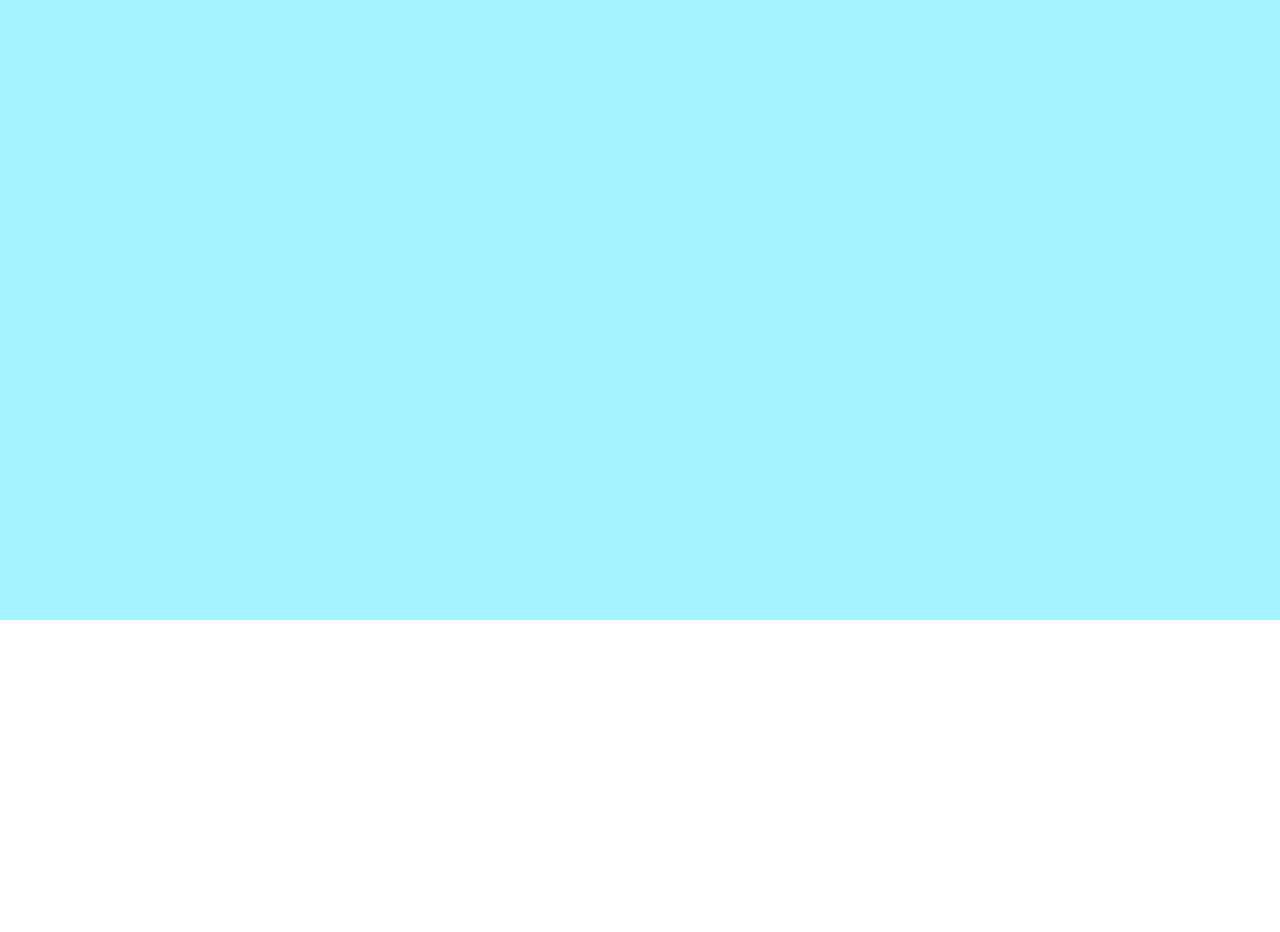
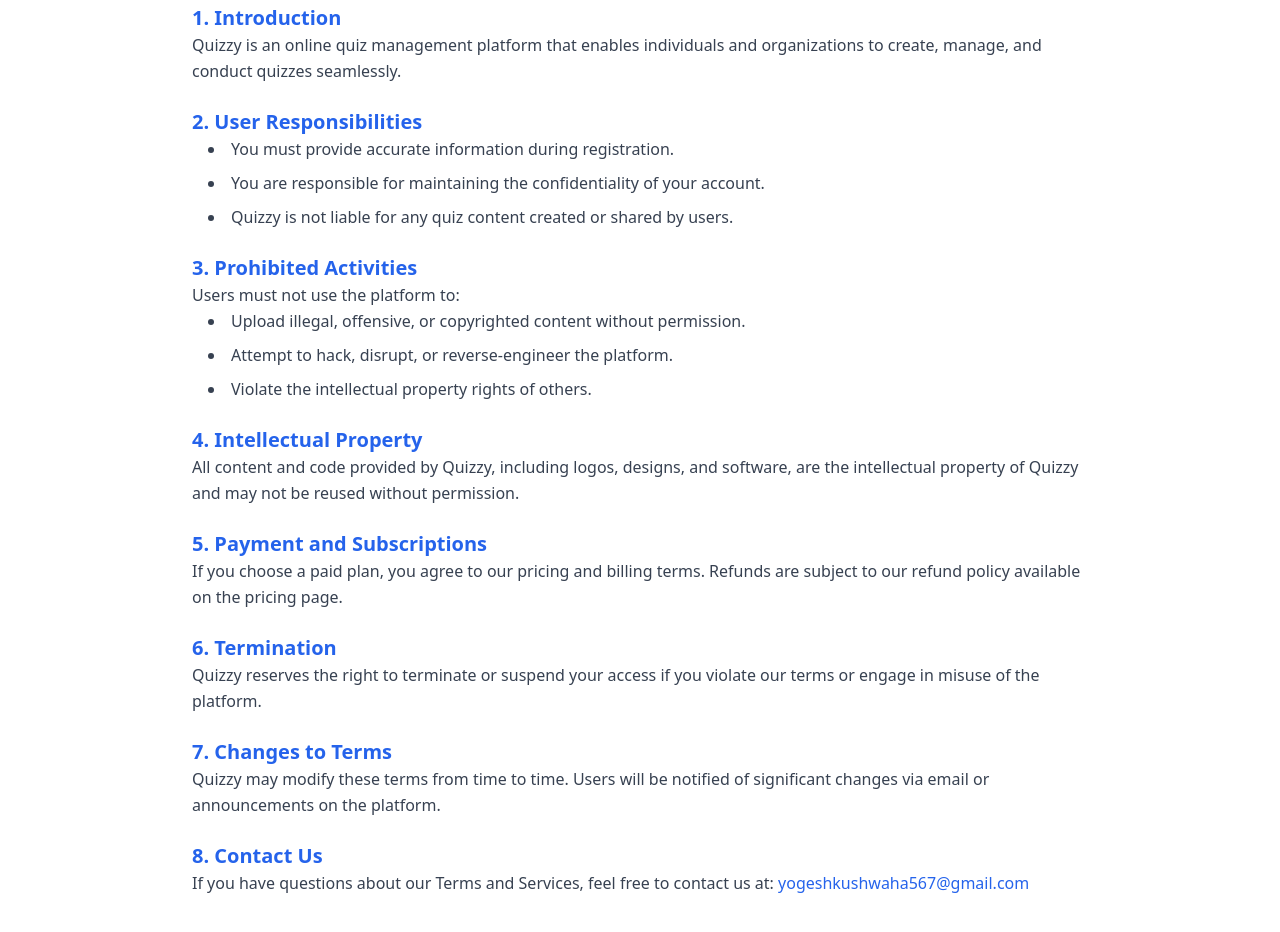
Before and after one commit to Yogi1305/Quizzy, a React (Vite) app in the folder frontend/: page /terms in a window 1280 px wide. Before the commit this address had no page. Shown: the part 180-1112 px from the top of the page. Before the commit the page ends 800 px from the top, so only its background shows below. Built offline with nearby package versions, Linux system fonts and the light colour scheme.

Commit message:
adding pages like profile ,terms etc

```diff
--- a/frontend/src/App.jsx
+++ b/frontend/src/App.jsx
@@ -14,6 +14,9 @@
 import Portfolio from "./component/Portfolio";
 import PricingPage from "./component/PricingPage";
 import PrivacyPage from "./component/PrivacyPage";
+import Profile from "./component/Profile";
+import TermsPage from "./component/TermsPage";
+import ContactUs from "./component/ContactUs";
 
 
 const router=createBrowserRouter([
@@ -53,6 +56,14 @@
   },{
     path:"/privacy",
     element:<PrivacyPage/>
+  },{
+    path:"/profile",
+    element:<Profile/>
+  },{
+    path:"terms",
+    element:<TermsPage/>
+  },{path:"contactus",
+    element:<ContactUs/>
   }
 ]);
 
--- /dev/null
+++ b/frontend/src/component/ContactUs.jsx
@@ -0,0 +1,53 @@
+import React from 'react';
+import { Mail, Phone, Linkedin } from 'lucide-react';
+
+const ContactUs = () => {
+  return (
+    <div className="min-h-screen bg-gradient-to-br from-blue-50 to-purple-100 py-12 px-6 md:px-20 lg:px-40">
+      <div className="max-w-3xl mx-auto bg-white p-8 rounded-2xl shadow-lg">
+        <h1 className="text-4xl font-bold text-blue-700 mb-4">Contact Us</h1>
+        <p className="text-gray-600 mb-8">
+          We'd love to hear from you! Whether you have a question, suggestion, or need support with Quizzy — feel free to reach out.
+        </p>
+
+        <div className="space-y-6">
+          {/* Phone */}
+          <div className="flex items-center gap-4">
+            <Phone className="text-blue-600" size={24} />
+            <div>
+              <p className="text-lg font-medium text-gray-800">Phone</p>
+              <p className="text-gray-600">+91 81157 10121</p>
+            </div>
+          </div>
+
+          {/* Email */}
+          <div className="flex items-center gap-4">
+            <Mail className="text-blue-600" size={24} />
+            <div>
+              <p className="text-lg font-medium text-gray-800">Email</p>
+              <p className="text-gray-600">yogeshkushwaha567@gmail.com</p>
+            </div>
+          </div>
+
+          {/* LinkedIn */}
+          <div className="flex items-center gap-4">
+            <Linkedin className="text-blue-600" size={24} />
+            <div>
+              <p className="text-lg font-medium text-gray-800">LinkedIn</p>
+              <a
+                href="https://www.linkedin.com/in/yogesh-kushwaha-aa5557183"
+                target="_blank"
+                rel="noopener noreferrer"
+                className="text-blue-500 hover:underline"
+              >
+                View Profile
+              </a>
+            </div>
+          </div>
+        </div>
+      </div>
+    </div>
+  );
+};
+
+export default ContactUs;
--- a/frontend/src/component/Home.jsx
+++ b/frontend/src/component/Home.jsx
@@ -46,6 +46,7 @@
       await axios.get(`${Baseurl}/logout`, {
         withCredentials: true
       });
+      localStorage.removeItem("userId1");
       setIsLoggedIn(false);
       setUserName('');
       setShowDropdown(false);
@@ -143,8 +144,8 @@
 
           <div className="flex space-x-6">
             <a href="/privacy" className="text-white/70 hover:text-white">Privacy Policy</a>
-            <a href="#" className="text-white/70 hover:text-white">Terms of Service</a>
-            <a href="/about" className="text-white/70 hover:text-white">Contact Us</a>
+            <a href="/terms" className="text-white/70 hover:text-white">Terms of Service</a>
+            <a href="/contactus" className="text-white/70 hover:text-white">Contact Us</a>
           </div>
         </div>
       </footer>
--- a/frontend/src/component/Login.jsx
+++ b/frontend/src/component/Login.jsx
@@ -44,7 +44,7 @@
         },
         withCredentials: true,
       });
-      localStorage.setItem('userId', response?.data?._id);
+      localStorage.setItem('userId1', response?.data?._id);
 
       toast.success('Login successful');
       setRedirect(true);
--- /dev/null
+++ b/frontend/src/component/Profile.jsx
@@ -0,0 +1,60 @@
+import axios from 'axios';
+import React, { useEffect, useState } from 'react';
+import { Baseurl } from '../main';
+
+const Profile = () => {
+  const [userdata, setuserdata] = useState(null);
+
+  const getuser = async () => {
+    const userId = localStorage.getItem('userId1');
+    try {
+      const response = await axios.get(`${Baseurl}/getuser/${userId}`);
+      setuserdata(response.data);
+    } catch (error) {
+      console.error('Error fetching user data:', error);
+    }
+  };
+
+  useEffect(() => {
+    getuser();
+  }, []);
+
+  if (!userdata) {
+    return (
+      <div className="h-screen flex items-center justify-center bg-gray-100 text-gray-600">
+        Loading user profile...
+      </div>
+    );
+  }
+
+  return (
+    <div className="min-h-screen bg-gradient-to-br from-blue-100 to-purple-100 flex items-center justify-center px-4">
+      <div className="bg-white shadow-xl rounded-2xl p-8 max-w-md w-full">
+        <div className="flex flex-col items-center text-center">
+          <div className="w-24 h-24 bg-gradient-to-br from-purple-400 to-blue-500 text-white text-3xl rounded-full flex items-center justify-center font-bold mb-4">
+            {userdata.fullname}
+          </div>
+          <h2 className="text-xl font-bold text-gray-800">{userdata.fullname}</h2>
+          <p className="text-gray-500 text-sm mt-1">{userdata.email}</p>
+        </div>
+
+        <div className="mt-6 border-t pt-4 space-y-3 text-sm text-gray-700">
+          <p>
+            <span className="font-semibold">Branch:</span> {userdata.branch}
+          </p>
+          <p>
+            <span className="font-semibold">Contests Given:</span> {userdata.contestgiven?.length || 0}
+          </p>
+          <p>
+            <span className="font-semibold">Status:</span>{' '}
+            <span className={`font-semibold ${userdata.isAdmin ? 'text-green-600' : 'text-blue-600'}`}>
+              {userdata.isAdmin ? 'Admin' : 'User'}
+            </span>
+          </p>
+        </div>
+      </div>
+    </div>
+  );
+};
+
+export default Profile;
--- /dev/null
+++ b/frontend/src/component/TermsPage.jsx
@@ -0,0 +1,81 @@
+import React from 'react';
+
+const TermsPage = () => {
+  return (
+    <div className="min-h-screen bg-white px-6 py-12 md:px-20 lg:px-40">
+      <div className="max-w-4xl mx-auto">
+        <h1 className="text-4xl font-bold text-blue-700 mb-4">Terms & Conditions</h1>
+        <p className="text-gray-600 mb-8">
+          Welcome to Quizzy! By accessing or using our platform, you agree to comply with and be bound by the following terms and conditions. Please read them carefully.
+        </p>
+
+        <section className="space-y-6 text-gray-700 text-base leading-relaxed">
+          <div>
+            <h2 className="text-xl font-semibold text-blue-600">1. Introduction</h2>
+            <p>
+              Quizzy is an online quiz management platform that enables individuals and organizations to create, manage, and conduct quizzes seamlessly.
+            </p>
+          </div>
+
+          <div>
+            <h2 className="text-xl font-semibold text-blue-600">2. User Responsibilities</h2>
+            <ul className="list-disc list-inside ml-4 space-y-2">
+              <li>You must provide accurate information during registration.</li>
+              <li>You are responsible for maintaining the confidentiality of your account.</li>
+              <li>Quizzy is not liable for any quiz content created or shared by users.</li>
+            </ul>
+          </div>
+
+          <div>
+            <h2 className="text-xl font-semibold text-blue-600">3. Prohibited Activities</h2>
+            <p>
+              Users must not use the platform to:
+            </p>
+            <ul className="list-disc list-inside ml-4 space-y-2">
+              <li>Upload illegal, offensive, or copyrighted content without permission.</li>
+              <li>Attempt to hack, disrupt, or reverse-engineer the platform.</li>
+              <li>Violate the intellectual property rights of others.</li>
+            </ul>
+          </div>
+
+          <div>
+            <h2 className="text-xl font-semibold text-blue-600">4. Intellectual Property</h2>
+            <p>
+              All content and code provided by Quizzy, including logos, designs, and software, are the intellectual property of Quizzy and may not be reused without permission.
+            </p>
+          </div>
+
+          <div>
+            <h2 className="text-xl font-semibold text-blue-600">5. Payment and Subscriptions</h2>
+            <p>
+              If you choose a paid plan, you agree to our pricing and billing terms. Refunds are subject to our refund policy available on the pricing page.
+            </p>
+          </div>
+
+          <div>
+            <h2 className="text-xl font-semibold text-blue-600">6. Termination</h2>
+            <p>
+              Quizzy reserves the right to terminate or suspend your access if you violate our terms or engage in misuse of the platform.
+            </p>
+          </div>
+
+          <div>
+            <h2 className="text-xl font-semibold text-blue-600">7. Changes to Terms</h2>
+            <p>
+              Quizzy may modify these terms from time to time. Users will be notified of significant changes via email or announcements on the platform.
+            </p>
+          </div>
+
+          <div>
+            <h2 className="text-xl font-semibold text-blue-600">8. Contact Us</h2>
+            <p>
+              If you have questions about our Terms and Services, feel free to contact us at: <span className="text-blue-600">yogeshkushwaha567@gmail.com</span>
+            </p>
+          </div>
+        </section>
+      </div>
+    </div>
+  );
+};
+
+export default TermsPage;
```
Also changed, not shown: 2 other files (tests, documents, lock files or other folders).
